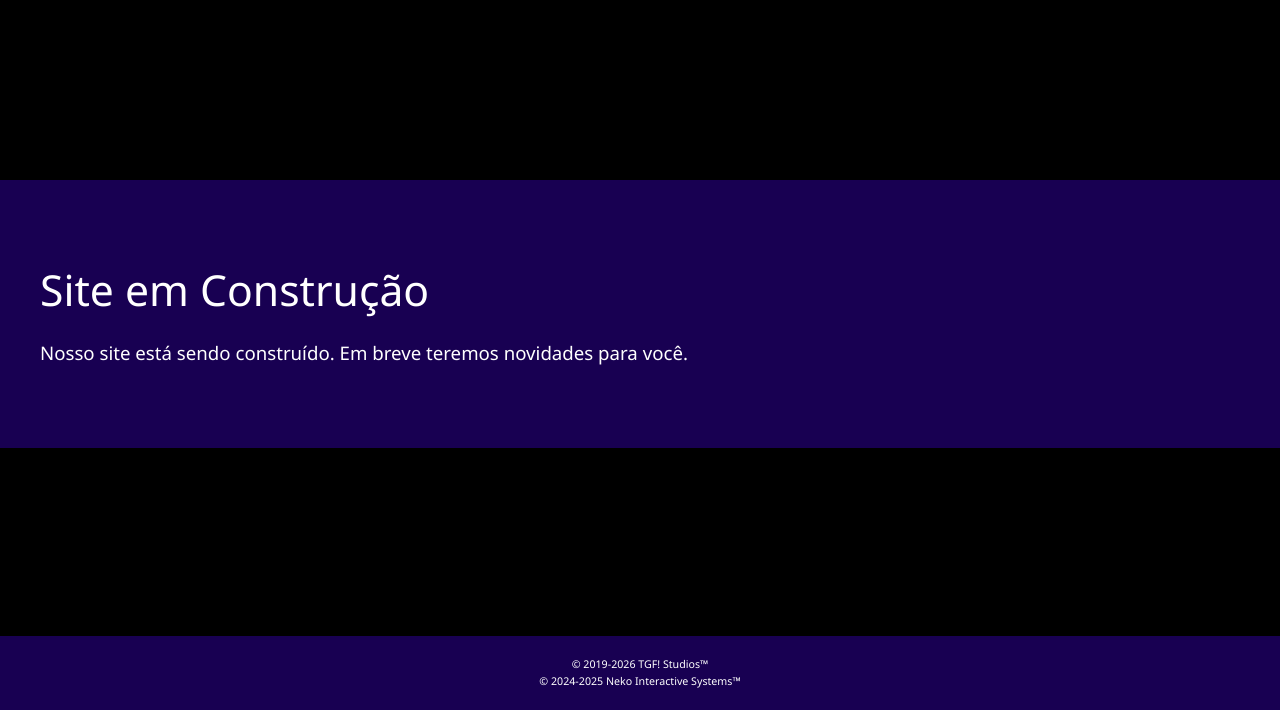
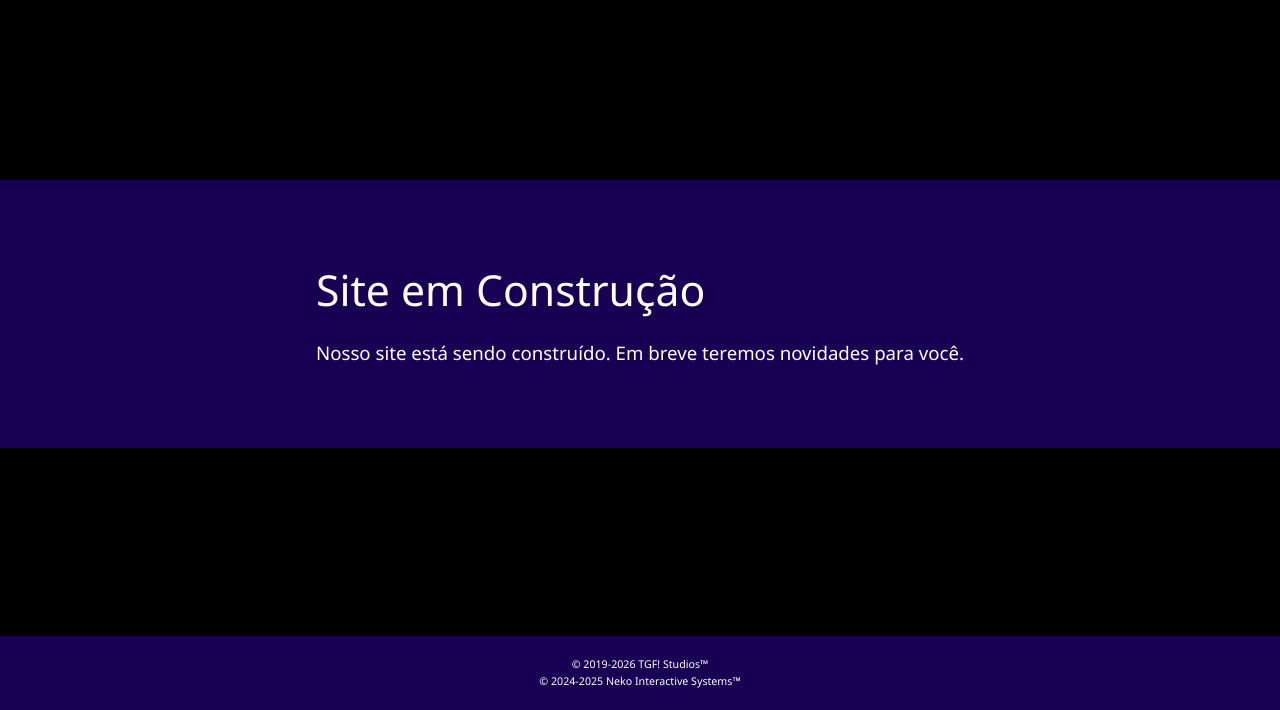
Before and after one commit to tgf-studios/tgf-studios.github.io, a plain HTML site: page index.html in a window 1280 px wide. Shown: the part 90-800 px from the top of the page. Drawn offline with Linux system fonts and the light colour scheme.

Commit message:
Update index.html

```diff
--- a/index.html
+++ b/index.html
@@ -82,8 +82,15 @@
         .tile {
             background: #180052;
             padding: 80px 40px;
+            width: 100vw;
+            display: flex;
+            flex-direction: column;
+            align-items: center;
+            justify-content: center;
+        }
+
+        .tile-content {
             text-align: left;
-            width: 100vw;
         }
 
         .tile h1 {
@@ -170,8 +177,10 @@
     <!-- Main Content -->
     <main>
         <div class="tile">
-            <h1>Site em Construção</h1>
-            <p>Nosso site está sendo construído. Em breve teremos novidades para você.</p>
+            <div class="tile-content">
+                <h1>Site em Construção</h1>
+                <p>Nosso site está sendo construído. Em breve teremos novidades para você.</p>
+            </div>
         </div>
     </main>
 
```
